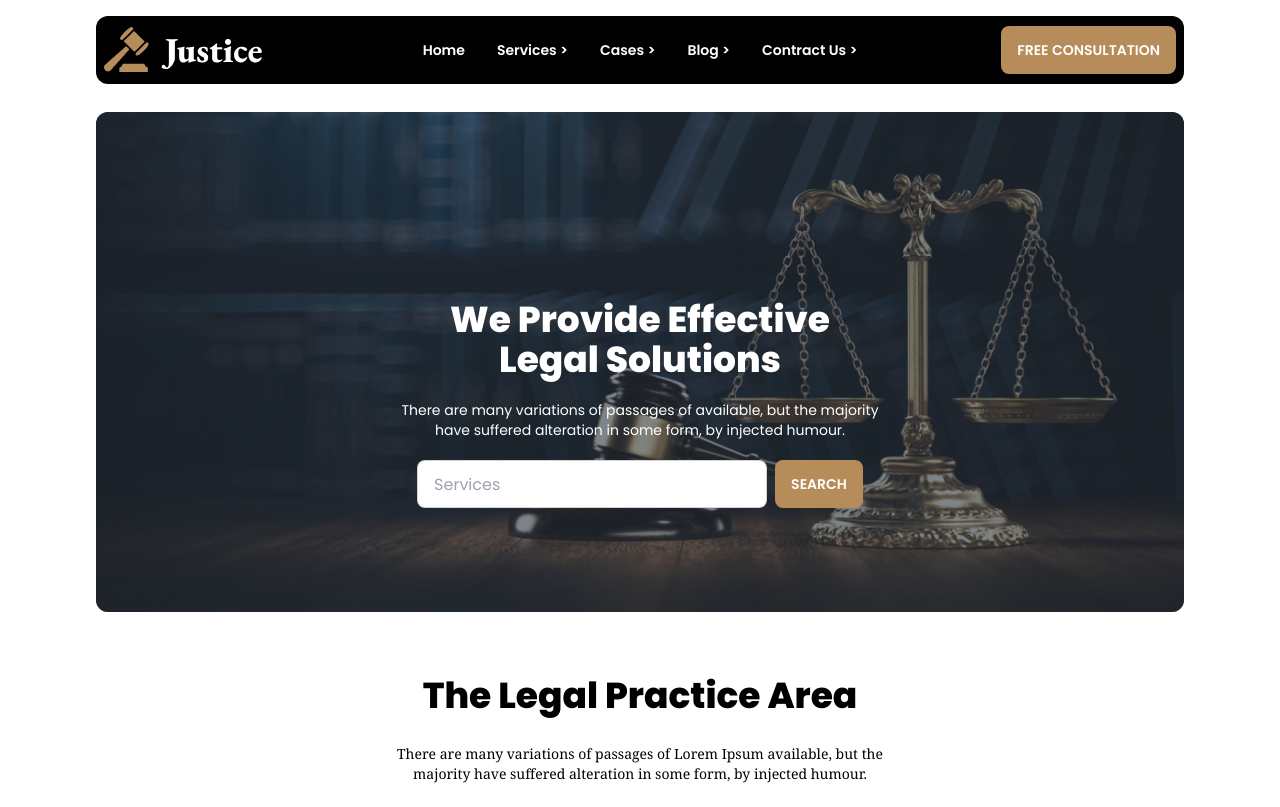
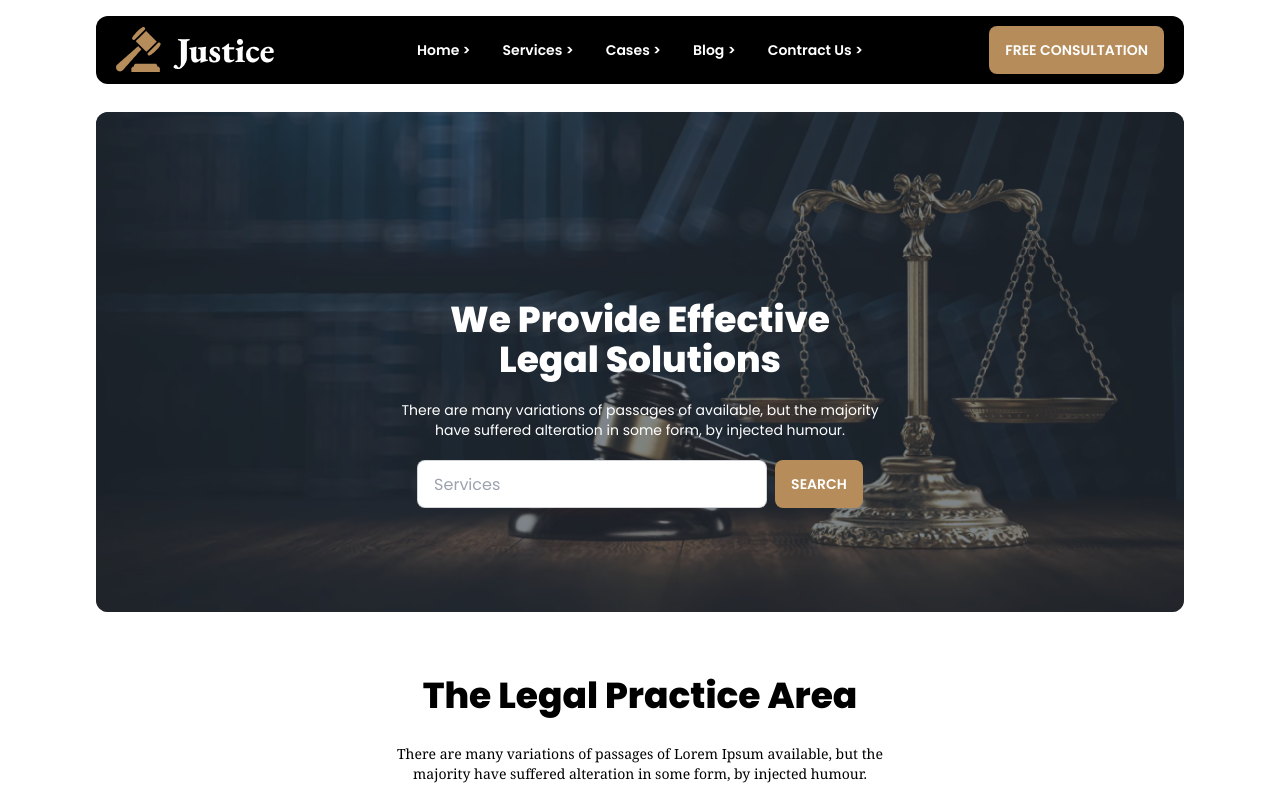
Before and after one commit to Md-Nadim-Mir/Legal-solution-15, a plain HTML site: page index.html in a window 1280 px wide. Shown: the top 807 px of the page. Drawn offline with nearby package versions, Linux system fonts and the light colour scheme.

Commit message:
Allah hu Akbar

```diff
--- a/index.html
+++ b/index.html
@@ -36,7 +36,7 @@
 
     <!-- header section nav-->
     <nav class="max-w-screen-xl mx-auto px-2 md:px-16 lg:px-24 mb-5 mt-2 py-2">
-        <div class="navbar bg-black rounded-xl ">
+        <div class="navbar bg-black rounded-xl md:px-5">
             <div class="navbar-start">
                 <div class="dropdown pr-20 md:pr-32 lg:pr-0 text-white ">
                     <label tabindex="0" class="btn btn-ghost lg:hidden">
@@ -48,7 +48,7 @@
                     </label>
                     <ul tabindex="0"
                         class="menu menu-sm dropdown-content mt-3 z-[1] p-2 shadow bg-base-100 rounded-box w-52 font-semibold text-white bg-black">
-                        <li><a>Home</a></li>
+                        <li><a>Home ></a></li>
                         <li><a>Services ></a></li>
                         <li><a>Cases ></a></li>
                         <li><a>Blog ></a></li>
@@ -59,7 +59,7 @@
             </div>
             <div class="navbar-center hidden lg:flex">
                 <ul class="menu menu-horizontal px-1 font-semibold text-white">
-                    <li><a>Home</a></li>
+                    <li><a>Home ></a></li>
                     <li><a>Services ></a></li>
                     <li><a>Cases ></a></li>
                     <li><a>Blog ></a></li>
```
